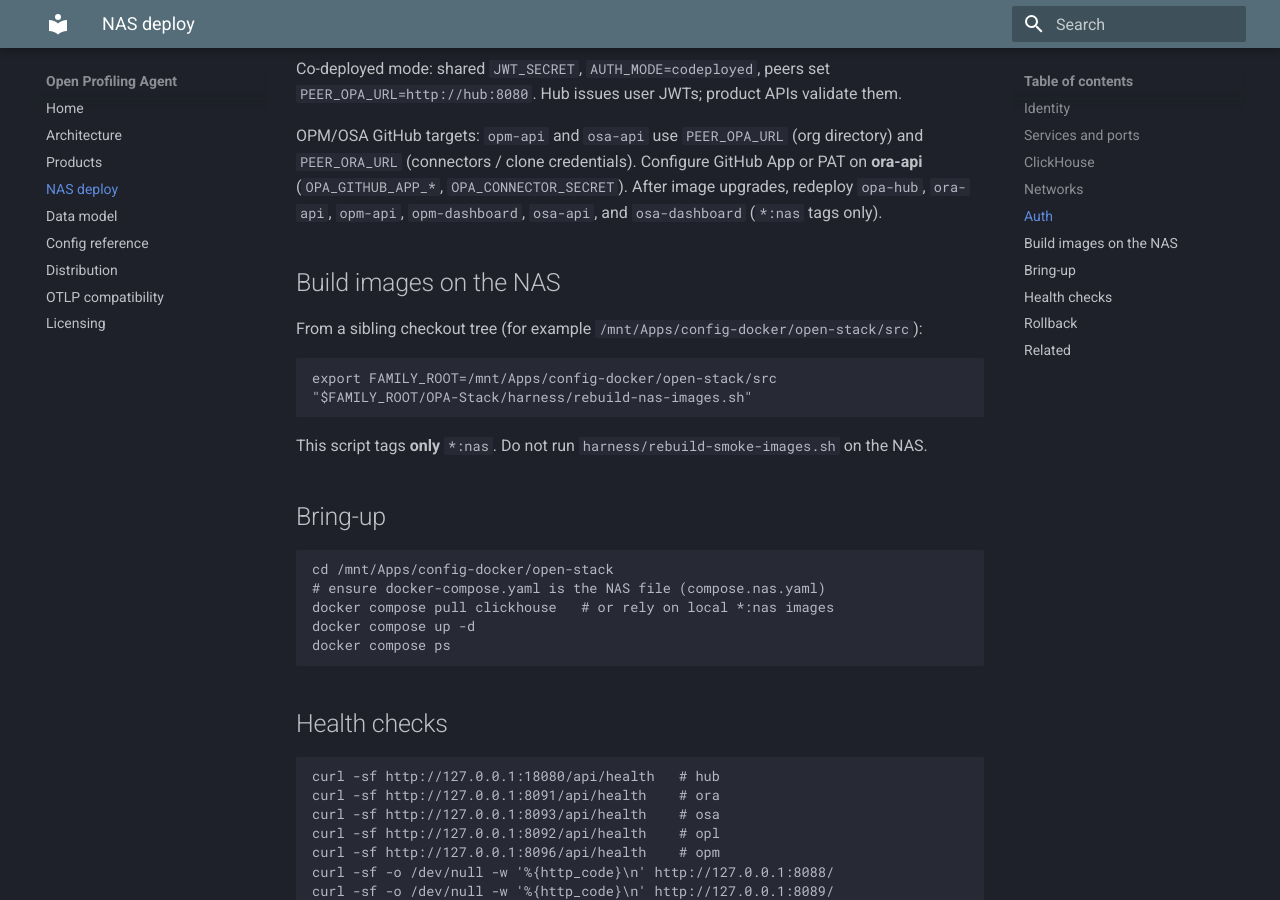
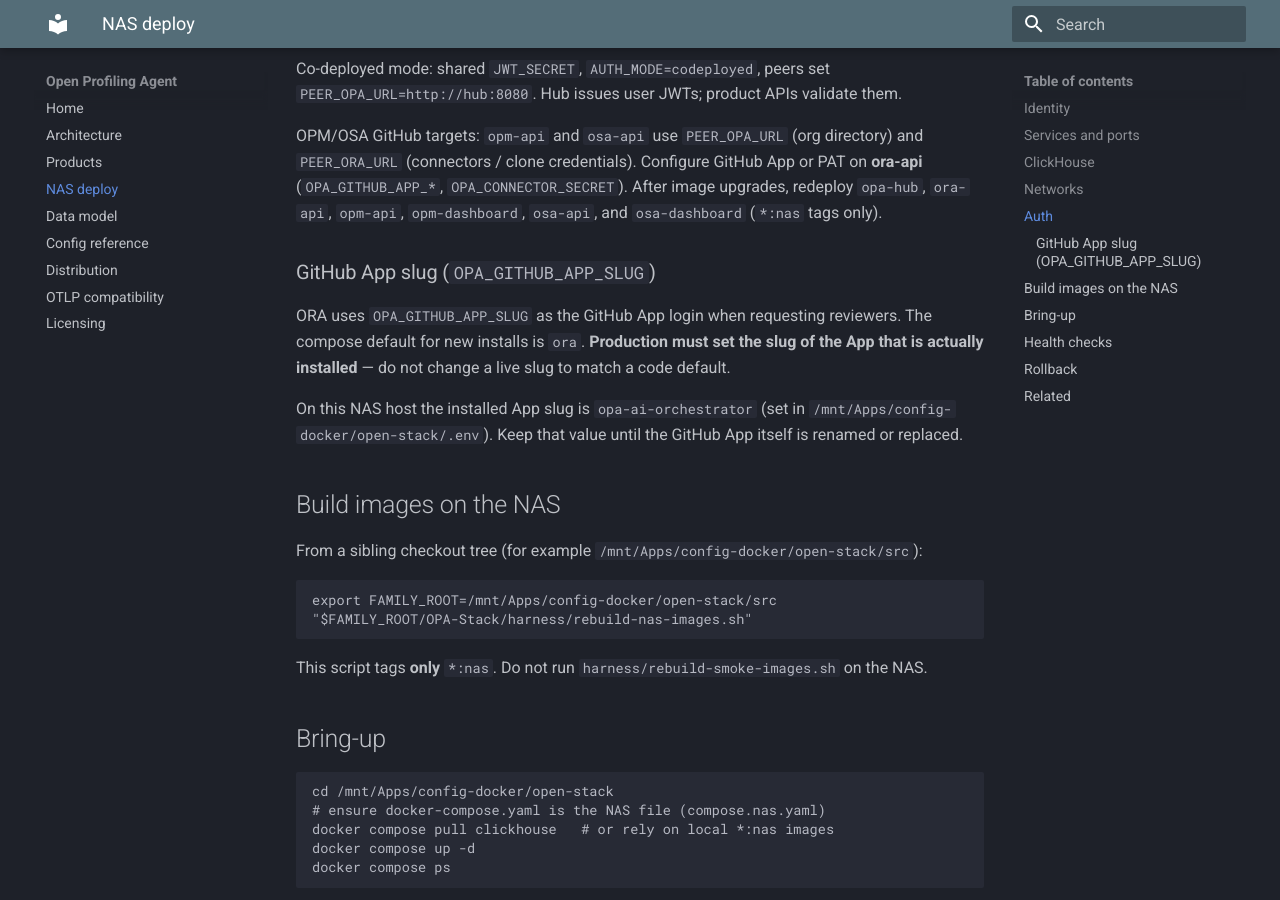
Before and after one commit to TheGrimmChester/OPA-Stack, an MkDocs documentation site: the page built from docs/nas-deploy.md, in a window 1280 px wide and 900 px high, scrolled down 2304 px. Built offline with MkDocs 1.6.1 and Material for MkDocs 9.7.7, drawn with Linux system fonts in a browser that asks for light colours.

Commit message:
Docs: Clarify production GitHub App slug on NAS

```diff
--- a/compose.nas.yaml
+++ b/compose.nas.yaml
@@ -153,6 +153,8 @@
       OPA_JOB_IMAGE_ALLOW: ${OPA_JOB_IMAGE_ALLOW:-ora-runner-*,osa-runner-*,node:22*,mysql:8.4*,redis:7*,php:8.4*,hebabil/php-8.4-cli*}
       OPA_INSTANCE_ID: ${OPA_INSTANCE_ID:-nas-prod}
       OPA_GITHUB_APP_ID: ${OPA_GITHUB_APP_ID:-}
+      # Installed App slug for reviewer requests. New installs: ora. Production NAS keeps
+      # opa-ai-orchestrator via .env until the GitHub App is renamed — do not override blindly.
       OPA_GITHUB_APP_SLUG: ${OPA_GITHUB_APP_SLUG:-ora}
       OPA_GITHUB_APP_PRIVATE_KEY: ${OPA_GITHUB_APP_PRIVATE_KEY}
       OPA_GITHUB_WEBHOOK_SECRET: ${OPA_GITHUB_WEBHOOK_SECRET}
--- a/docs/nas-deploy.md
+++ b/docs/nas-deploy.md
@@ -59,6 +59,12 @@
 
 OPM/OSA GitHub targets: `opm-api` and `osa-api` use `PEER_OPA_URL` (org directory) and `PEER_ORA_URL` (connectors / clone credentials). Configure GitHub App or PAT on **ora-api** (`OPA_GITHUB_APP_*`, `OPA_CONNECTOR_SECRET`). After image upgrades, redeploy `opa-hub`, `ora-api`, `opm-api`, `opm-dashboard`, `osa-api`, and `osa-dashboard` (`*:nas` tags only).
 
+### GitHub App slug (`OPA_GITHUB_APP_SLUG`)
+
+ORA uses `OPA_GITHUB_APP_SLUG` as the GitHub App login when requesting reviewers. The compose default for new installs is `ora`. **Production must set the slug of the App that is actually installed** — do not change a live slug to match a code default.
+
+On this NAS host the installed App slug is `opa-ai-orchestrator` (set in `/mnt/Apps/config-docker/open-stack/.env`). Keep that value until the GitHub App itself is renamed or replaced.
+
 ## Build images on the NAS
 
 From a sibling checkout tree (for example `/mnt/Apps/config-docker/open-stack/src`):
```
